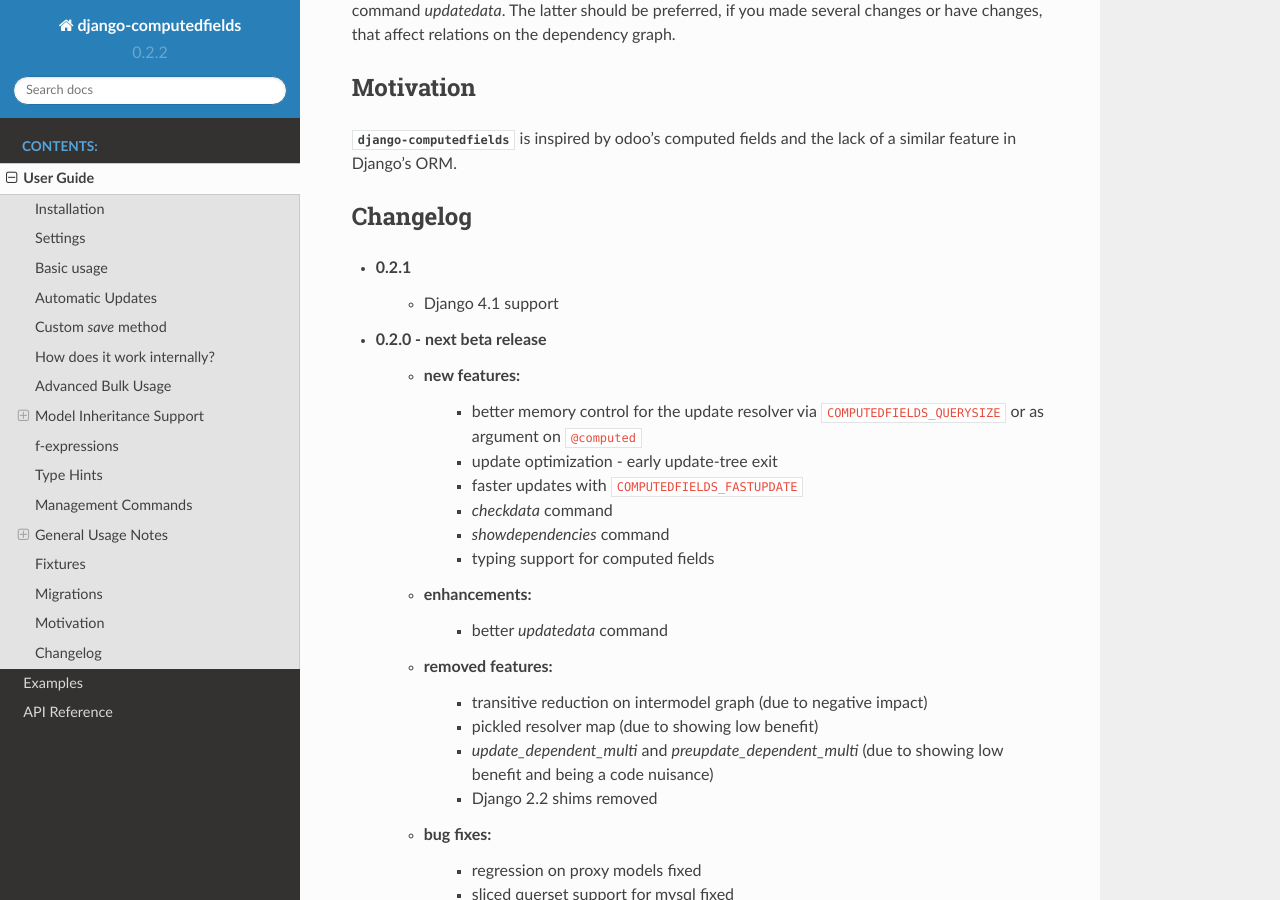
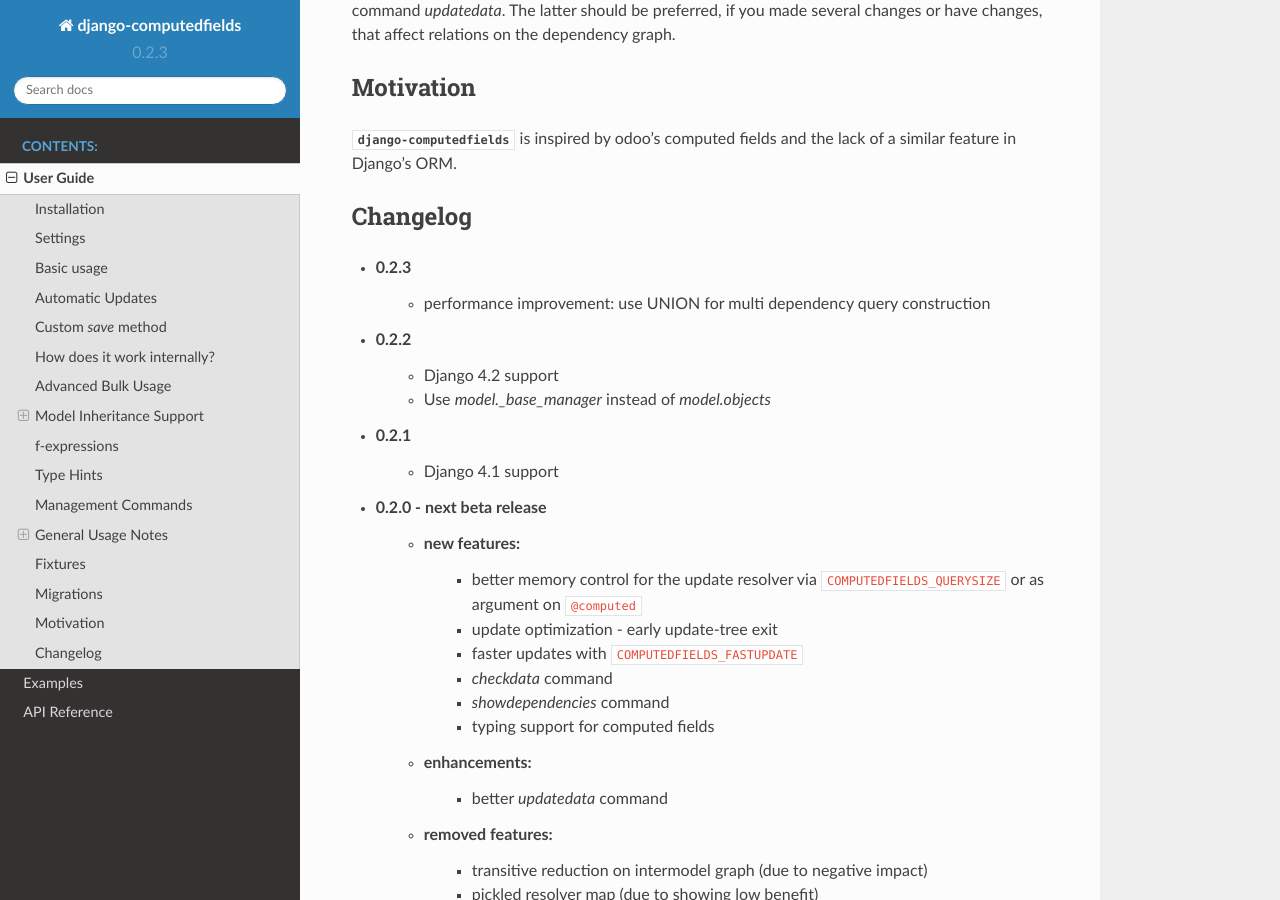
Before and after one commit to netzkolchose/django-computedfields, a Sphinx documentation site: the page built from docs/manual.rst, in a window 1280 px wide and 900 px high, scrolled down 12585 px. Built offline with Sphinx 7.4.7 and the Read the Docs theme 2.0.0, drawn with Linux system fonts in a browser that asks for light colours; the version number is read from the project's files by our own code.

```diff
--- a/computedfields/__init__.py
+++ b/computedfields/__init__.py
@@ -1 +1 @@
-__version__ = '0.2.2'
+__version__ = '0.2.3'
--- a/docs/manual.rst
+++ b/docs/manual.rst
@@ -583,6 +583,11 @@ a similar feature in Django's ORM.
 Changelog
 ---------
 
+- 0.2.3
+    - performance improvement: use UNION for multi dependency query construction
+- 0.2.2
+    - Django 4.2 support
+    - Use `model._base_manager` instead of `model.objects`
 - 0.2.1
     - Django 4.1 support
 - 0.2.0 - next beta release
--- a/setup.py
+++ b/setup.py
@@ -30,7 +30,7 @@ setup(
     author='netzkolchose',
     author_email='j.breitbart@netzkolchose.de',
     url='https://github.com/netzkolchose/django-computedfields',
-    download_url='https://github.com/netzkolchose/django-computedfields/archive/0.2.2.tar.gz',
+    download_url='https://github.com/netzkolchose/django-computedfields/archive/0.2.3.tar.gz',
     keywords=['django', 'method', 'decorator',
               'autoupdate', 'persistent', 'field'],
     classifiers=[
```
Also changed, not shown: README.md (+3 -0 lines).
